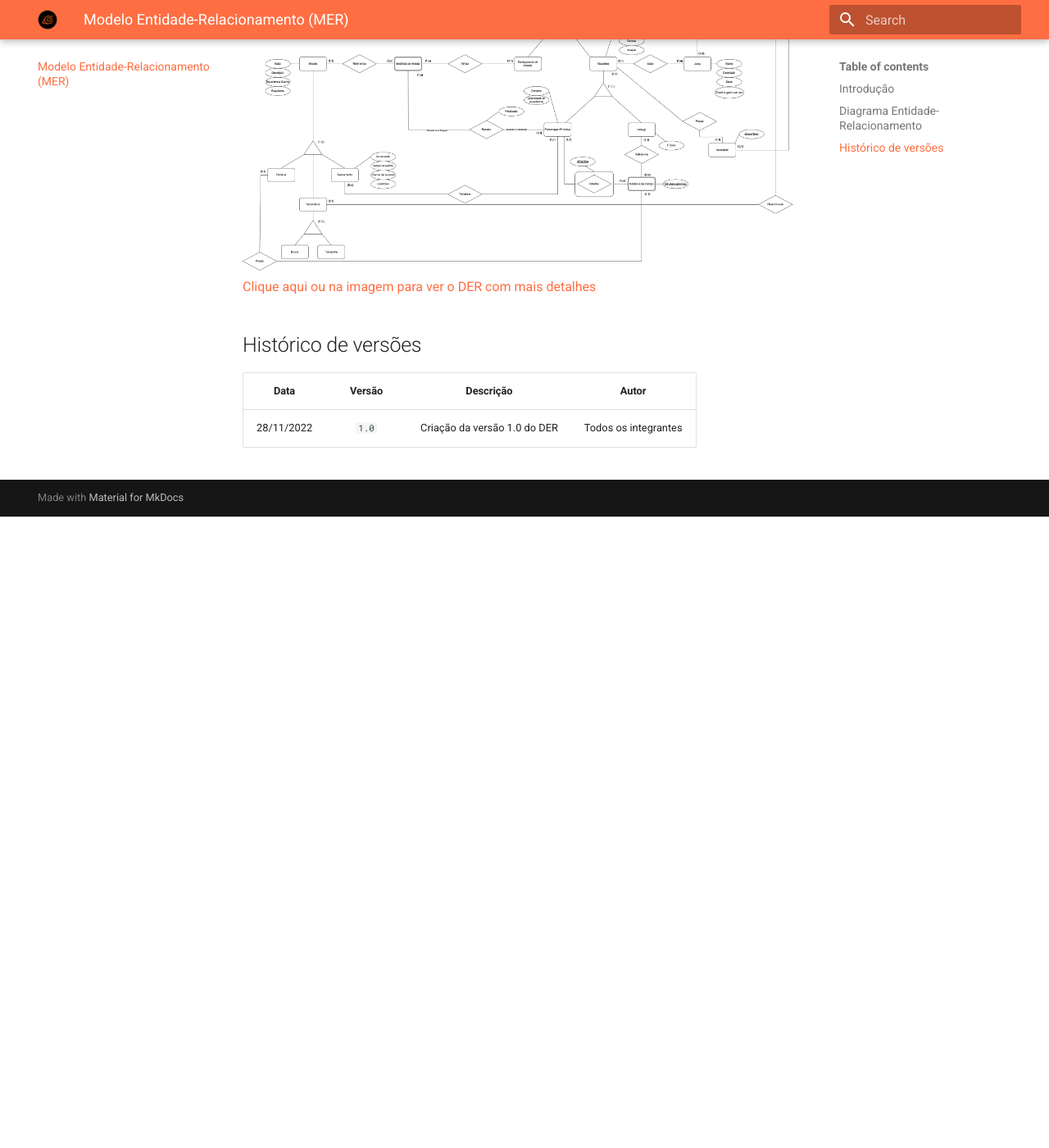
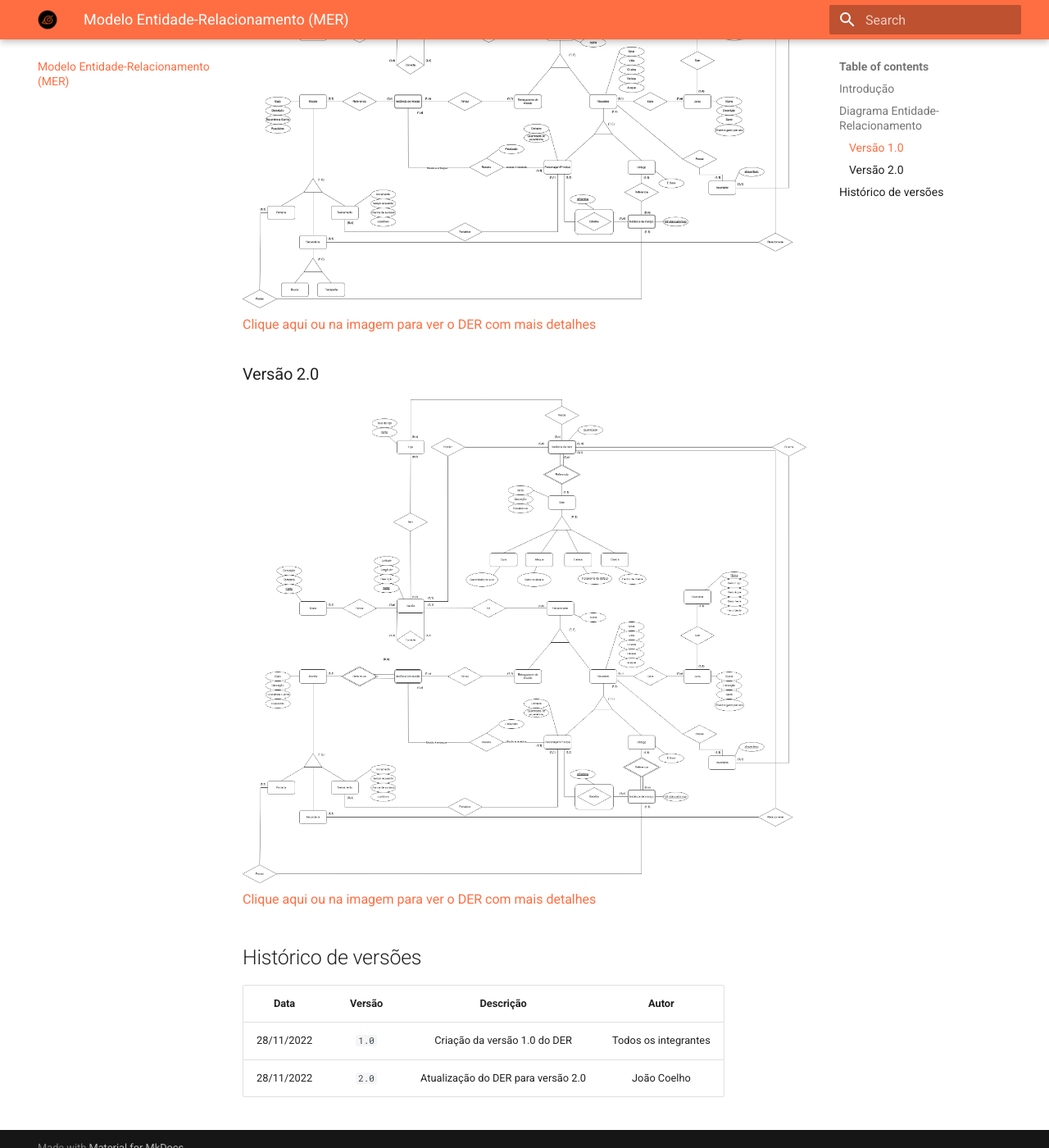
Before and after one commit to SBD1/grupo3_Naruto, an MkDocs documentation site: the page built from documentation/docs/diagrama_entidade_relacionamento.md, in a window 1280 px wide and 1400 px high, scrolled down 774 px. Shown: the whole window at 82% size. Built offline with MkDocs 1.6.1 and Material for MkDocs 9.7.7, drawn with Linux system fonts in a browser that asks for light colours; before the commit the page ends 1404 px from its top, so only the background shows below that.

Commit message:
Atualização do DER, padronizando relações de entidades fracas

```diff
--- a/documentation/docs/diagrama_entidade_relacionamento.md
+++ b/documentation/docs/diagrama_entidade_relacionamento.md
@@ -8,11 +8,19 @@ O DER (Diagrama Entidade-Relacionamento) é utilizado para representar em forma
 
 ## Diagrama Entidade-Relacionamento
 
+### Versão 1.0
+
 [![DER Versão 1.0](./images/diagrama-entidade-relacionamento-v1.png)](./images/diagrama-entidade-relacionamento-v1.png)
 [Clique aqui ou na imagem para ver o DER com mais detalhes](./images/diagrama-entidade-relacionamento-v1.png)
+
+### Versão 2.0
+
+[![DER Versão 2.0](./images/diagrama-entidade-relacionamento-v2.png)](./images/diagrama-entidade-relacionamento-v2.png)
+[Clique aqui ou na imagem para ver o DER com mais detalhes](./images/diagrama-entidade-relacionamento-v2.png)
 
 ## Histórico de versões
 
 |    Data    | Versão |          Descrição           |        Autor         |
 | :--------: | :----: | :--------------------------: | :------------------: |
 | 28/11/2022 | `1.0`  | Criação da versão 1.0 do DER | Todos os integrantes |
+| 28/11/2022 | `2.0`  | Atualização do DER para versão 2.0 | João Coelho |
```
Also changed, not shown: documentation/docs/images/diagrama-entidade-relacionamento-v2.png (added).
